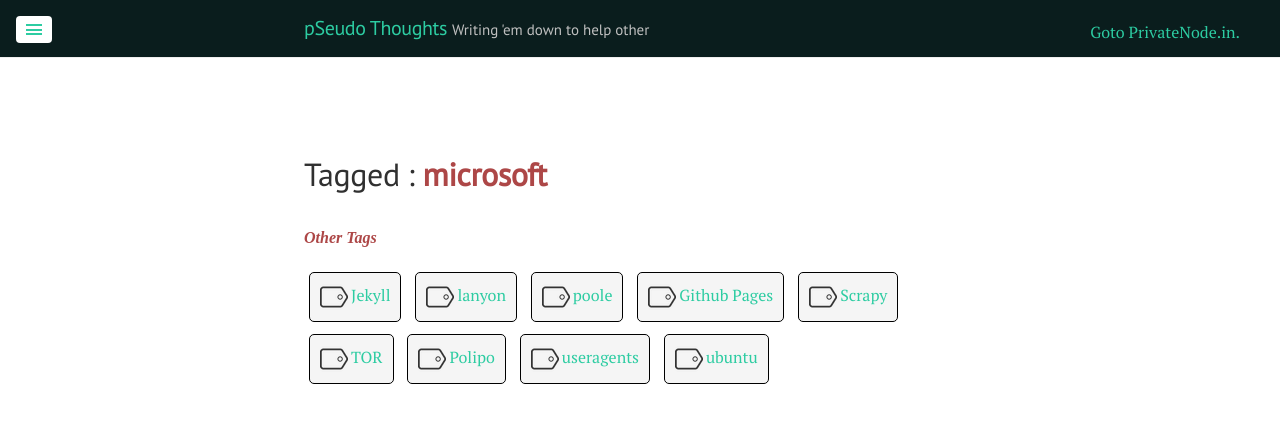
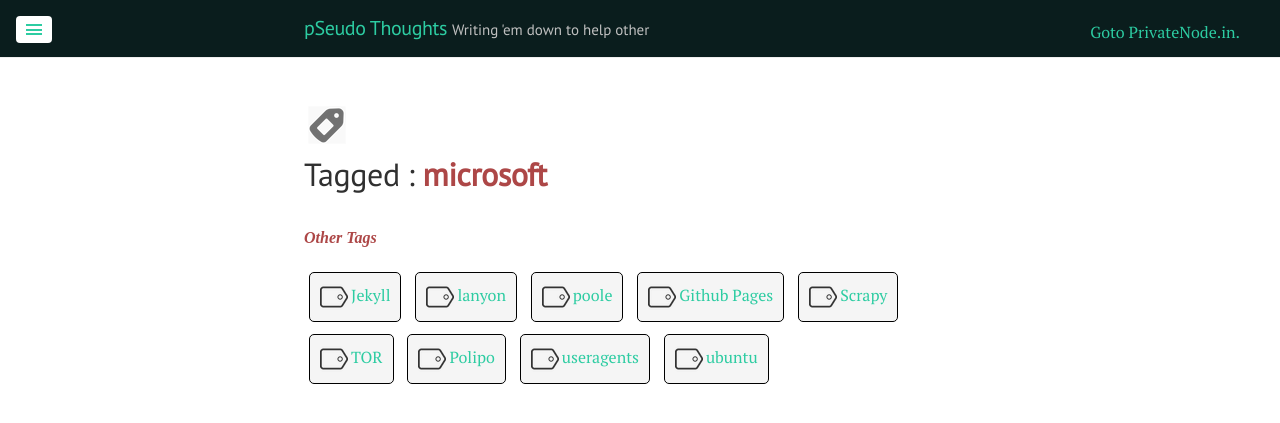
Before and after one commit to DharmeshPandav/dharmeshpandav.github.io, a Jekyll site: the page built from tags/microsoft/index.html, in a window 1280 px wide. Shown: the top 423 px of the page. Built offline with Jekyll 4.4.1, drawn with Linux system fonts in a browser that asks for light colours; nearby versions of some CDN libraries; Markdown is read by kramdown in place of the engine named in the settings.

Commit message:
changing theme

```diff
--- a/public/css/custom.css
+++ b/public/css/custom.css
@@ -67,8 +67,9 @@
     line-height: 3em;
     margin-right: 4px;
     margin-left: 4px;
-    background-size: contain !important;
-    background: no-repeat 50% !important;
+    background-size: contain;
+    background-position: 50%;
+    background-repeat: no-repeat;
 }
 
 .tag-icon:before{
@@ -86,7 +87,7 @@
 }
 
 .tag1-icon{
-    background:url(/assets/Tag_1_38x38.png) left top;
+    background: url(/assets/Tag_1_38x38.png) no-repeat left top;
 }
 
 a.tag-list{
```
